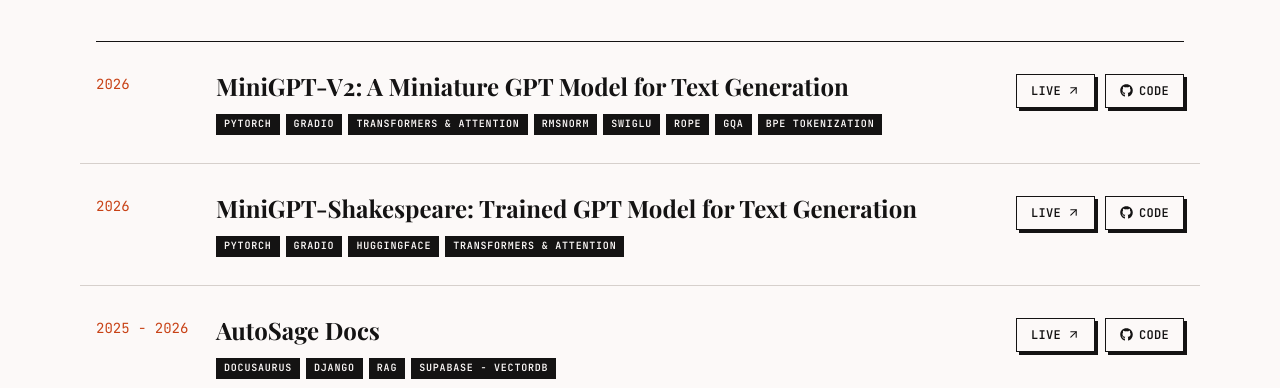
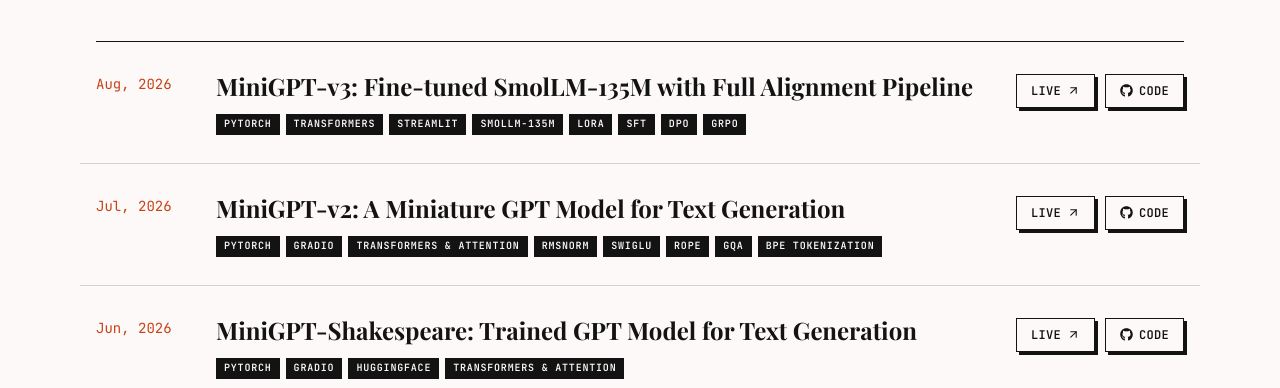
Before and after one commit to Lagnajit09/lagnajitmoharana.com, a React (Vite) app: page /projects in a window 1280 px wide. Shown: the part 386-774 px from the top of the page. Built offline with nearby package versions, Linux system fonts and the light colour scheme; no server answers; a web font is replaced by a local one.

Commit message:
updt: files and projects

```diff
--- a/src/components/Header.jsx
+++ b/src/components/Header.jsx
@@ -20,7 +20,7 @@ const socials = [
 
 function Header() {
   return (
-    <header className="pt-28 md:pt-36 pb-14 md:pb-20">
+    <header className="pt-24 md:pt-32 pb-14 md:pb-20">
       <div className="grid lg:grid-cols-[1fr_auto] items-center gap-10 lg:gap-16">
         {/* Left: intro */}
         <div className="animate-fade-up order-2 lg:order-1">
@@ -38,17 +38,20 @@ function Header() {
             Architecting
             <br />
             resilient systems for a{" "}
-            <span className="italic font-bold text-accent-deep">scalable</span>{" "}
+            <span className="italic font-bold text-accent-deep">
+              scalable
+            </span>{" "}
             future.
           </h1>
 
           <p className="mt-7 text-lg text-muted max-w-xl leading-relaxed">
-            Hey, I'm <span className="font-semibold text-fg">Lagnajit Moharana</span>.
+            Hey, I'm{" "}
+            <span className="font-semibold text-fg">Lagnajit Moharana</span>.
             Full-stack developer exploring the frontier of{" "}
             <span className="text-fg">AI &amp; Machine Learning</span>, with a
-            foundation in <span className="text-fg">Cloud Infrastructure</span> and{" "}
-            <span className="text-fg">DevOps</span>. App Development Analyst
-            @Accenture.
+            foundation in <span className="text-fg">Cloud Infrastructure</span>{" "}
+            and <span className="text-fg">DevOps</span>.
+            <br /> App Development Analyst | @Accenture.
           </p>
 
           <div className="mt-9 flex flex-wrap items-center gap-4">
--- a/src/constants/experiences.js
+++ b/src/constants/experiences.js
@@ -3,7 +3,7 @@ import AccentureLogo from "../assets/experiences/accenture_logo.svg";
 export const experiences = [
   {
     id: "1",
-    designation: "Packaged App Development Analyst",
+    designation: "Packaged App Dev Analyst",
     company: "Accenture, India",
     startDate: "June 2026",
     endDate: "Present",
@@ -13,7 +13,7 @@ export const experiences = [
   },
   {
     id: "0",
-    designation: "Packaged App Development Associate",
+    designation: "Packaged App Dev Associate",
     company: "Accenture, India",
     startDate: "August 2024",
     endDate: "May 2026",
--- a/src/constants/projects.js
+++ b/src/constants/projects.js
@@ -1,8 +1,25 @@
 export const projects = [
   {
+    id: "13",
+    year: "Aug, 2026",
+    title: "MiniGPT-v3: Fine-tuned SmolLM-135M with Full Alignment Pipeline",
+    link: "https://minigpt-v3.streamlit.app",
+    github: "https://github.com/Lagnajit09/100x_AI_ML/tree/main/minigpt-v3",
+    tech: [
+      "PyTorch",
+      "Transformers",
+      "Streamlit",
+      "SmolLM-135M",
+      "LoRA",
+      "SFT",
+      "DPO",
+      "GRPO",
+    ],
+  },
+  {
     id: "12",
-    year: "2026",
-    title: "MiniGPT-V2: A Miniature GPT Model for Text Generation",
+    year: "Jul, 2026",
+    title: "MiniGPT-v2: A Miniature GPT Model for Text Generation",
     link: "https://minigpt-v2.onrender.com/",
     github: "https://github.com/Lagnajit09/100x_AI_ML/tree/main/minigpt-v2",
     tech: [
@@ -18,7 +35,7 @@ export const projects = [
   },
   {
     id: "11",
-    year: "2026",
+    year: "Jun, 2026",
     title: "MiniGPT-Shakespeare: Trained GPT Model for Text Generation",
     link: "https://huggingface.co/spaces/m-lagnajit/minigpt-shakespeare",
     github:
@@ -54,9 +71,9 @@ export const projects = [
   },
   {
     id: "8",
-    year: "2025",
-    title: "SwiftPay - InfraOps",
-    link: "",
+    year: "2025 - 2026",
+    title: "SwiftPay-v2: Payment Application",
+    link: "https://swiftpayz.web.app/",
     github: "https://github.com/Lagnajit09/swiftpay-infraops",
     tech: [
       "NextJS",
@@ -66,13 +83,14 @@ export const projects = [
       "Prisma",
       "Microservices",
       "Docker",
+      "Kubernetes",
     ],
   },
   {
     id: "7",
     year: "2024 - 2025",
     title: "SwiftPay",
-    link: "https://swiftpaylm.vercel.app/",
+    link: "",
     github: "https://github.com/Lagnajit09/walletX",
     tech: ["NextJS", "ExpressJS", "PostgreSQL", "Tailwind CSS", "Prisma"],
   },
@@ -131,28 +149,71 @@ export const topProjects = [
       "AutoSage is an AI-driven infrastructure automation platform that streamlines and optimizes cloud operations through workflows, RAG and agentic AI, enabling users to manage and scale their infrastructure efficiently.",
   },
   {
-    title: "MiniGPT-V2: A Miniature GPT Model for Text Generation",
+    title: "SwiftPay: Payment Application",
+    link: "https://swiftpayz.web.app/",
+    github: "https://github.com/Lagnajit09/swiftpay-infraops",
+    tech: [
+      "ReactJS",
+      "ExpressJS",
+      "PostgreSQL",
+      "Tailwind CSS",
+      "Prisma",
+      "Docker",
+      "Microservices",
+      "Kubernetes",
+    ],
+    description:
+      "SwiftPay is a demo payment application that allows users to send and receive money instantly, connect with friends, and manage their finances with ease. It is built with a modern tech stack and offers a seamless user experience.",
+  },
+];
+
+// MiniGPT — an evolving learning journey of building & aligning language models,
+// each version pushing further than the last (v1 → v2 → v3).
+export const mlProjects = [
+  {
+    version: "v1",
+    title: "MiniGPT-Shakespeare",
+    link: "https://huggingface.co/spaces/m-lagnajit/minigpt-shakespeare",
+    github:
+      "https://github.com/Lagnajit09/100x_AI_ML/tree/main/minigpt-model-hf",
+    tech: ["PyTorch", "Gradio", "HuggingFace", "Transformers & Attention"],
+    description:
+      "Where it started — a GPT-style transformer trained entirely from scratch in PyTorch on the works of Shakespeare, then deployed on HuggingFace Spaces with a Gradio interface for interactive text generation.",
+  },
+  {
+    version: "v2",
+    title: "MiniGPT-v2",
     link: "https://minigpt-v2.onrender.com/",
     github: "https://github.com/Lagnajit09/100x_AI_ML/tree/main/minigpt-v2",
     tech: [
       "PyTorch",
       "Gradio",
       "Transformers & Attention",
-      "RMSnorm",
+      "RMSNorm",
       "SwiGLU",
       "RoPE",
       "GQA",
       "BPE Tokenization",
     ],
     description:
-      "A GPT-style transformer built entirely from scratch in PyTorch, trained on the TinyStories dataset. It incorporates advanced techniques like RMSnorm, SwiGLU, RoPE, GQA, LR-Scheduling and BPE tokenization to enhance performance and efficiency in text generation tasks.",
+      "A GPT-style transformer built from scratch in PyTorch and trained on the TinyStories dataset. It layers in modern techniques — RMSNorm, SwiGLU, RoPE, GQA, LR scheduling and a hand-rolled BPE tokenizer — to improve quality and efficiency in text generation.",
   },
   {
-    title: "Swiftpay: Payment Application",
-    link: "https://swiftpaylm.vercel.app/",
-    github: "https://github.com/Lagnajit09/walletX",
-    tech: ["NextJS", "ExpressJS", "PostgreSQL", "Tailwind CSS", "Prisma"],
+    version: "v3",
+    title: "MiniGPT-v3",
+    link: "https://minigpt-v3.streamlit.app",
+    github: "https://github.com/Lagnajit09/100x_AI_ML/tree/main/minigpt-v3",
+    tech: [
+      "PyTorch",
+      "Transformers",
+      "Streamlit",
+      "SmolLM-135M",
+      "LoRA",
+      "SFT",
+      "DPO",
+      "GRPO",
+    ],
     description:
-      "SwiftPay is a demo payment application that allows users to send and receive money instantly, connect with friends, and manage their finances with ease. It is built with a modern tech stack and offers a seamless user experience.",
+      "A fine-tuned SmolLM-135M taken through a complete alignment pipeline — Continued Pre-Training (CPT) on WikiText, Supervised Fine-Tuning (SFT) on Alpaca, preference alignment via RLHF/DPO on Orca pairs, and RLVR with GRPO for verifiable arithmetic reasoning. Each stage is a stackable LoRA adapter, served on Streamlit.",
   },
 ];
--- a/src/constants/skills.js
+++ b/src/constants/skills.js
@@ -1,9 +1,6 @@
 import JavaScript from "../assets/skills/javascript.svg";
-import MongoDB from "../assets/skills/mongodb.svg";
-import MySQL from "../assets/skills/mysql.svg";
 import NextJS from "../assets/skills/nextjs.svg";
 import ExpressJS from "../assets/skills/nodejs.svg";
-import PostgreSQL from "../assets/skills/pgsql.svg";
 import Prisma from "../assets/skills/prisma.svg";
 import ReactJS from "../assets/skills/reactjs.svg";
 import TailwindCSS from "../assets/skills/tailwindcss.svg";
@@ -51,7 +48,10 @@ export const skillGroups = [
     label: "AI & Machine Learning",
     skills: [
       { name: "PyTorch", icon: PyTorch },
-      { name: "HuggingFace", icon: HuggingFace },
+      { name: "Hugging Face", icon: HuggingFace },
+      { name: "Transformers", text: true },
+      { name: "Fine-Tuning", text: true },
+      { name: "LoRA", text: true },
       { name: "LangChain", icon: LangChain },
       { name: "Agentic AI", icon: AI, darkInvert: true },
       { name: "RAG", icon: RAG, darkInvert: true },
@@ -78,14 +78,6 @@ export const skillGroups = [
       { name: "Prisma", icon: Prisma, darkBg: true, darkInvert: true },
     ],
   },
-  {
-    label: "Databases",
-    skills: [
-      { name: "PostgreSQL", icon: PostgreSQL },
-      { name: "MongoDB", icon: MongoDB },
-      { name: "MySQL", icon: MySQL },
-    ],
-  },
 ];
 
 // Keep the flat list for any backward-compatible use
--- a/src/index.css
+++ b/src/index.css
@@ -31,7 +31,7 @@
   --subtle: 128 120 114;
   --accent: 255 122 71;
   --accent-deep: 255 138 92;
-  --shadow: 0 0 0;
+  --shadow: 245 240 236;    /* light cream so hard shadows read on dark bg */
 }
 
 * {
```
Also changed, not shown: src/components/Projects.jsx (+64 -33 lines), public/og-image.png, public/og-image.svg (deleted).
